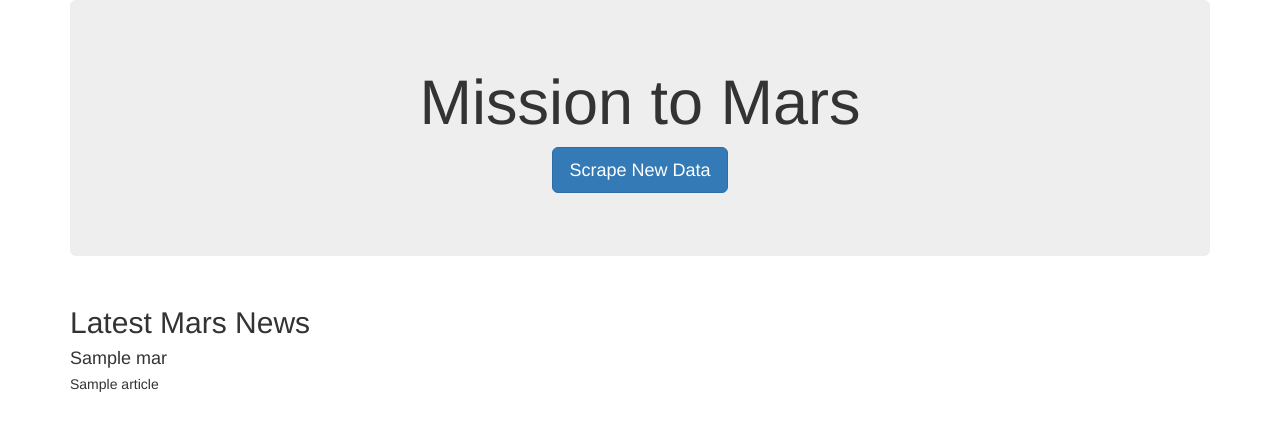
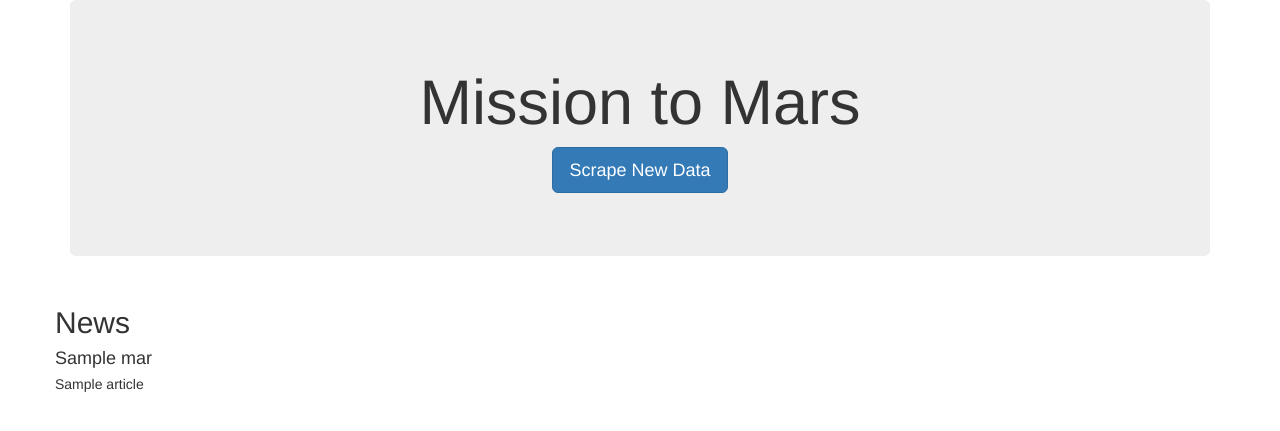
Before and after one commit to bradmendolla/Mars_homework, a Flask app: template app/templates/index.html in a window 1280 px wide. Shown: the top 431 px of the page. Run offline with Flask 2, Linux system fonts and the light colour scheme; the template is opened without the code that fills it: most values are stand-ins (such as "Sample title", 1, 10 or a date in 2020); some libraries are stand-ins or nearby versions.

Commit message:
Hopefully enough

```diff
--- a/app/templates/index.html
+++ b/app/templates/index.html
@@ -17,11 +17,10 @@
   </div>
 
   <!-- Mars News -->
-  <div class="row" id="mars-news">
-    <div class="col-md-12">
+  <div class="row">
       <div class="media">
         <div class="media-body">
-          <h2>Latest Mars News</h2>
+          <h2>News</h2>
           <h4 class="media-heading">{{mars.title}}</h4>
           <p>{{mars.article}}</p>
         </div>
```
